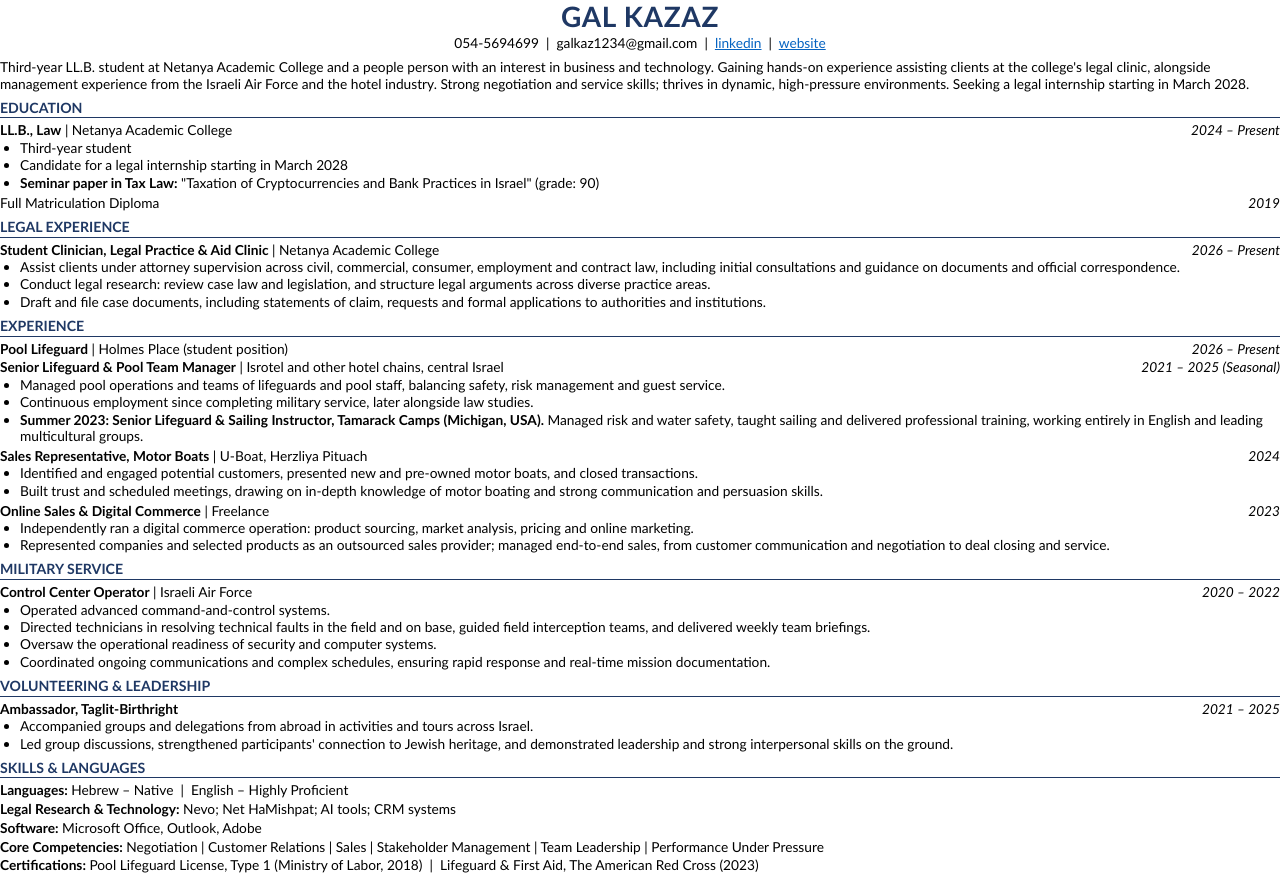
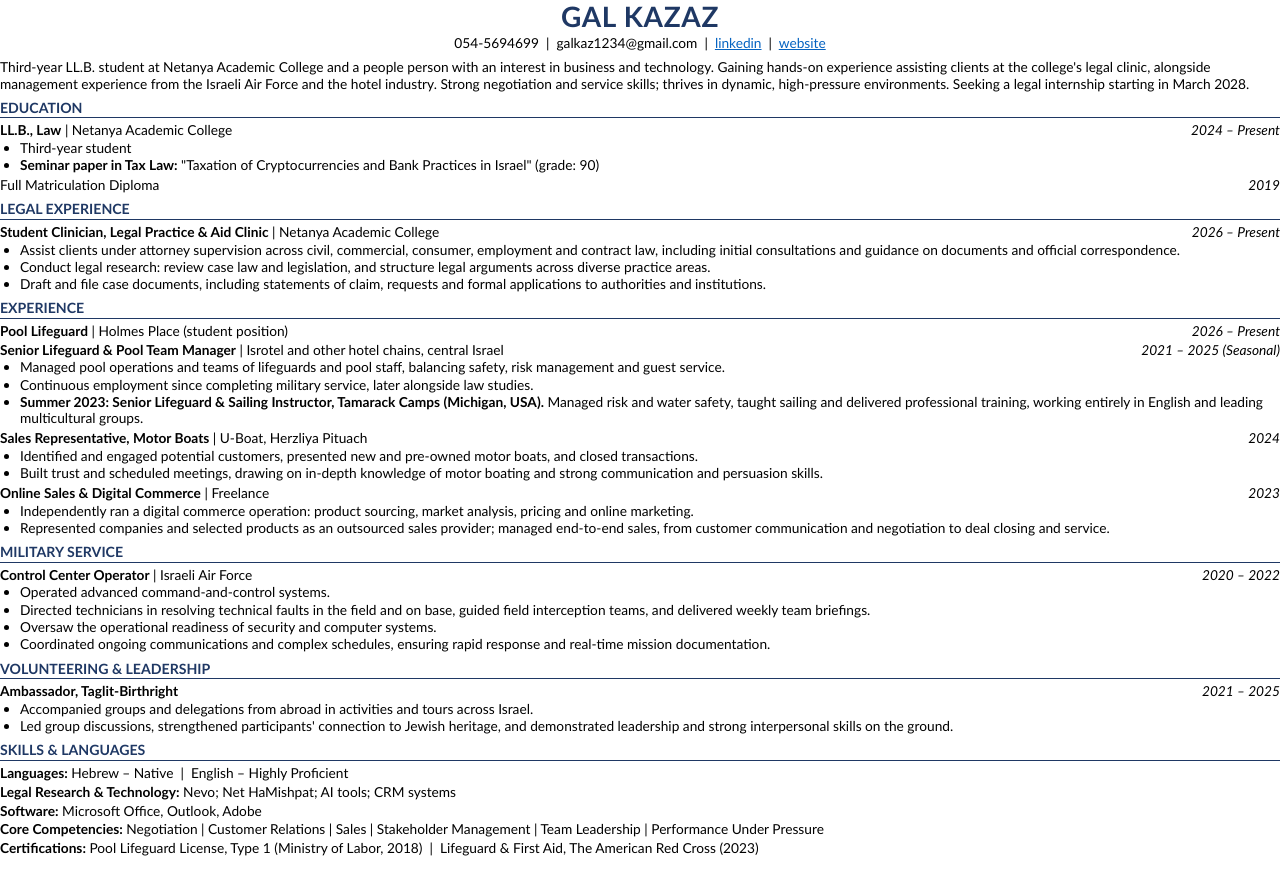
Before and after one commit to galkaz6969-ai/portfolio, a plain HTML site: page source/cv.html in a window 1280 px wide. Drawn offline with Linux system fonts and the light colour scheme.

Commit message:
English CV: drop duplicate internship line under education
Co-Authored-By: Claude Opus 5.5 <noreply@anthropic.com>
Claude-Session: https://claude.ai/code/session_017mFTF1ZfKLP6DKr9ga43aG

```diff
--- a/source/cv.html
+++ b/source/cv.html
@@ -22,7 +22,7 @@ p { margin: 0 0 2pt; }
 
 <h2>Education</h2>
 <div class="e"><div class="row"><span><b>LL.B., Law</b> | Netanya Academic College</span><span class="d">2024 – Present</span></div>
-<ul><li>Third-year student</li><li>Candidate for a legal internship starting in March 2028</li><li><b>Seminar paper in Tax Law:</b> "Taxation of Cryptocurrencies and Bank Practices in Israel" (grade: 90)</li></ul></div>
+<ul><li>Third-year student</li><li><b>Seminar paper in Tax Law:</b> "Taxation of Cryptocurrencies and Bank Practices in Israel" (grade: 90)</li></ul></div>
 <div class="e"><div class="row"><span>Full Matriculation Diploma</span><span class="d">2019</span></div></div>
 
 <h2>Legal Experience</h2>
```
Also changed, not shown: 1 other file.
